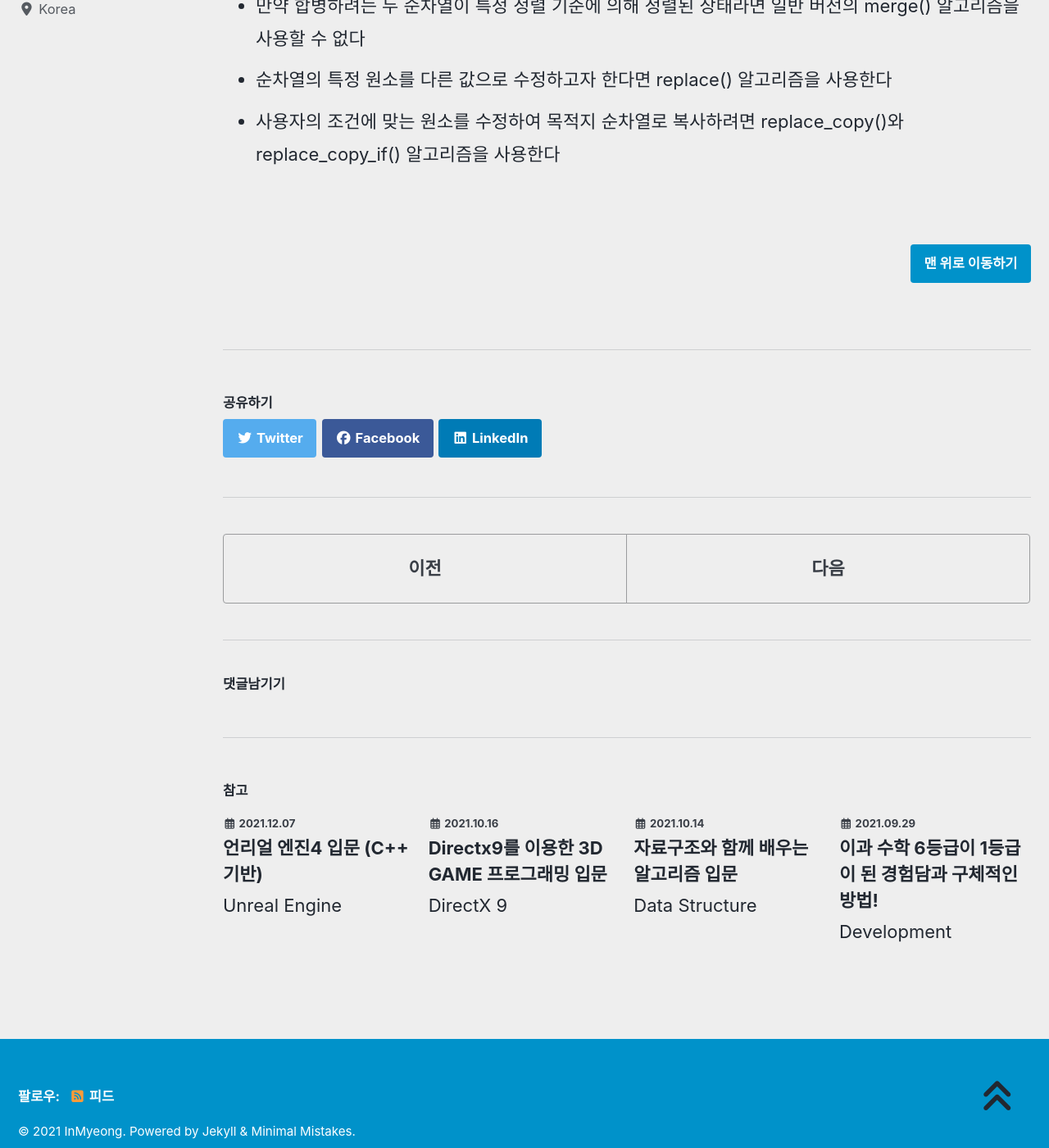
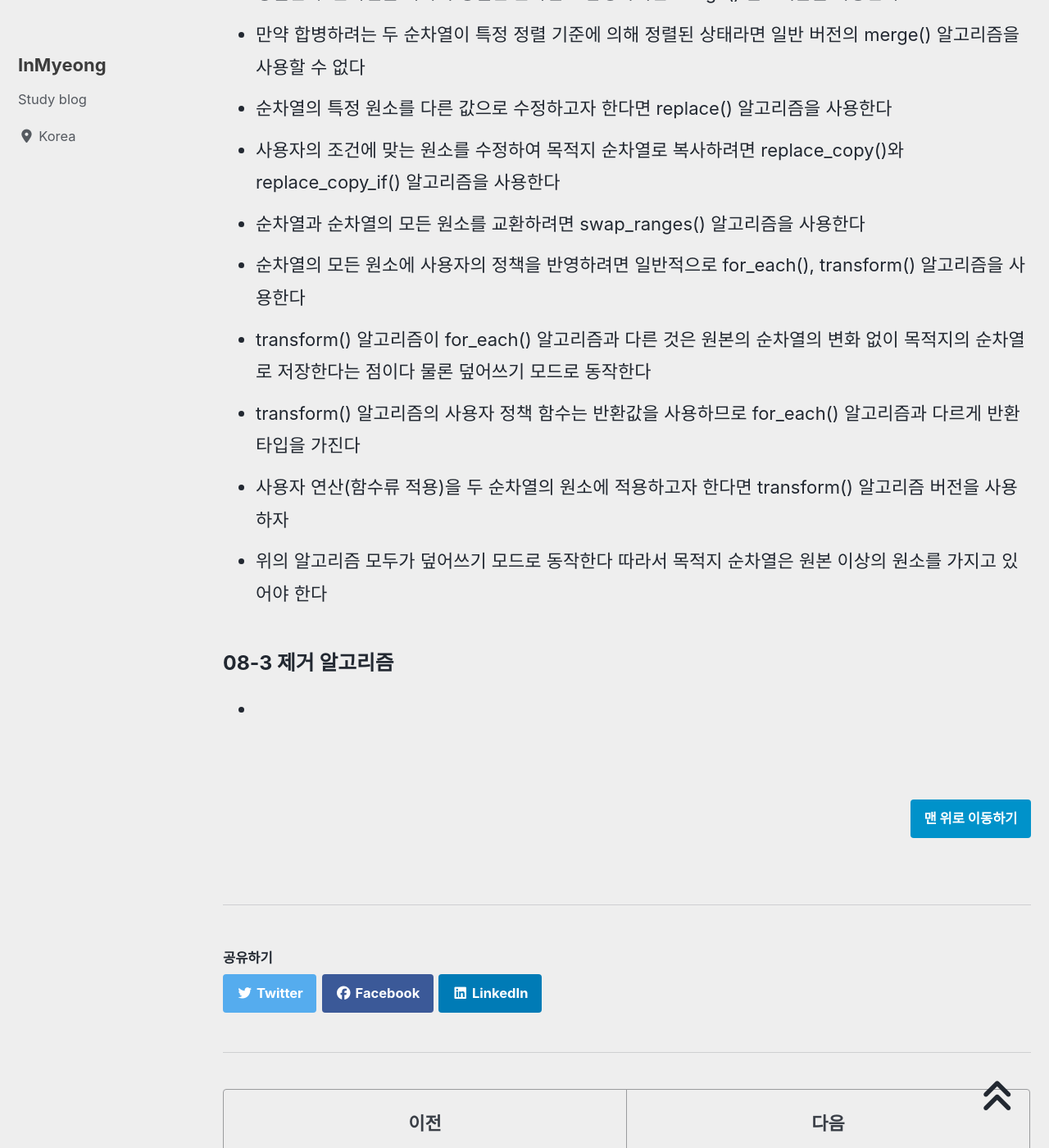
Before and after one commit to devMyeong/devMyeong.github.io, a Jekyll site: the page built from _posts/stl/2021-08-12-cpp-stl.md, in a window 1280 px wide and 1400 px high, scrolled down 18015 px. Shown: the whole window at 82% size. Built offline with Jekyll 4.4.1, drawn with Linux system fonts in a browser that asks for light colours; cached includes are drawn as plain includes; nearby versions of some CDN libraries; some web fonts are replaced; comment, search, counter and statistics services are not loaded.

Commit message:
update stl chapter 08-2

```diff
--- a/_posts/stl/2021-08-12-cpp-stl.md
+++ b/_posts/stl/2021-08-12-cpp-stl.md
@@ -306,6 +306,15 @@ lt.remove_if(Predicate); // 이와 같이 조건자가 참인 모든 원소를
 - 만약 합병하려는 두 순차열이 특정 정렬 기준에 의해 정렬된 상태라면 일반 버전의 merge() 알고리즘을 사용할 수 없다
 - 순차열의 특정 원소를 다른 값으로 수정하고자 한다면 replace() 알고리즘을 사용한다
 - 사용자의 조건에 맞는 원소를 수정하여 목적지 순차열로 복사하려면 replace_copy()와 replace_copy_if() 알고리즘을 사용한다
+- 순차열과 순차열의 모든 원소를 교환하려면 swap_ranges() 알고리즘을 사용한다
+- 순차열의 모든 원소에 사용자의 정책을 반영하려면 일반적으로 for_each(), transform() 알고리즘을 사용한다
+- transform() 알고리즘이 for_each() 알고리즘과 다른 것은 원본의 순차열의 변화 없이 목적지의 순차열로 저장한다는 점이다 물론 덮어쓰기 모드로 동작한다
+- transform() 알고리즘의 사용자 정책 함수는 반환값을 사용하므로 for_each() 알고리즘과 다르게 반환 타입을 가진다
+- 사용자 연산(함수류 적용)을 두 순차열의 원소에 적용하고자 한다면 transform() 알고리즘 버전을 사용하자
+- 위의 알고리즘 모두가 덮어쓰기 모드로 동작한다 따라서 목적지 순차열은 원본 이상의 원소를 가지고 있어야 한다
+
+### 08-3 제거 알고리즘
+-
 
 <br>
 
```
